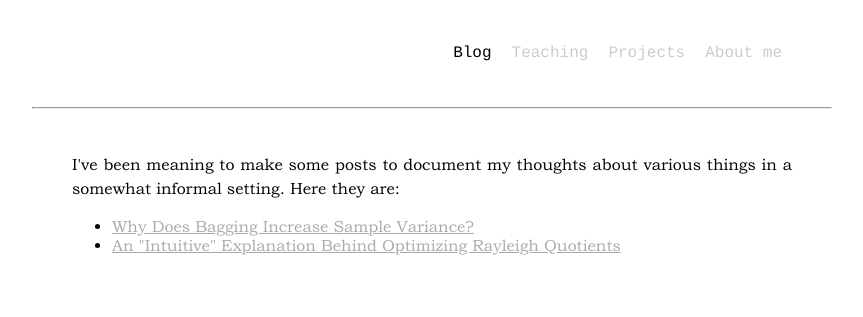
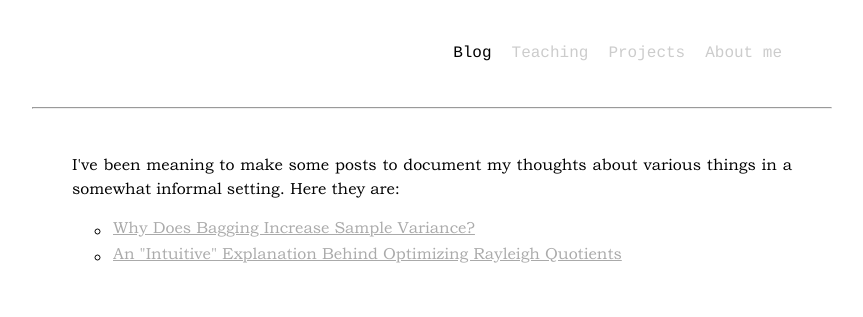
Before and after one commit to Aekus/Personal-Website, a plain HTML site: page blog.html in a window 1280 px wide. Shown: the whole page, without its empty margins (208-1071 px from the left). Drawn offline with Linux system fonts and the light colour scheme.

Commit message:
new blog entry

```diff
--- a/blog.html
+++ b/blog.html
@@ -34,10 +34,23 @@
         <p class="text"> I've been meaning to make some posts to document my thoughts about various things in a somewhat informal setting. Here they are:</p>
         <ul id="list_of_blogs">
           <li>
-            <a href="blog2.html" class="projectname"> Why Does Bagging Increase Sample Variance? </a>
+            <table class="project_table">
+                <tr>
+                    <td class="project_name">
+                        <a href="blog2.html" class="projectname"> Why Does Bagging Increase Sample Variance? </a>
+                    </td>
+                </tr>
+            </table>
           </li>
           <li>
-            <a href="blog1.html" class="projectname"> An "Intuitive" Explanation Behind Optimizing Rayleigh Quotients </a>
+            <table class="project_table">
+                <tr>
+                    <td class="project_name">
+                        <a href="blog1.html" class="projectname"> An "Intuitive" Explanation Behind Optimizing Rayleigh Quotients </a>
+                    </td>
+                </tr>
+            </table>
+
           </li>
         </ul>
       </div>
--- a/style.css
+++ b/style.css
@@ -95,7 +95,7 @@ body {
     width: 300px;
 }
 
-#list_of_projects {
+#list_of_projects, #list_of_blogs {
     list-style-type:circle;
 }
 
```
